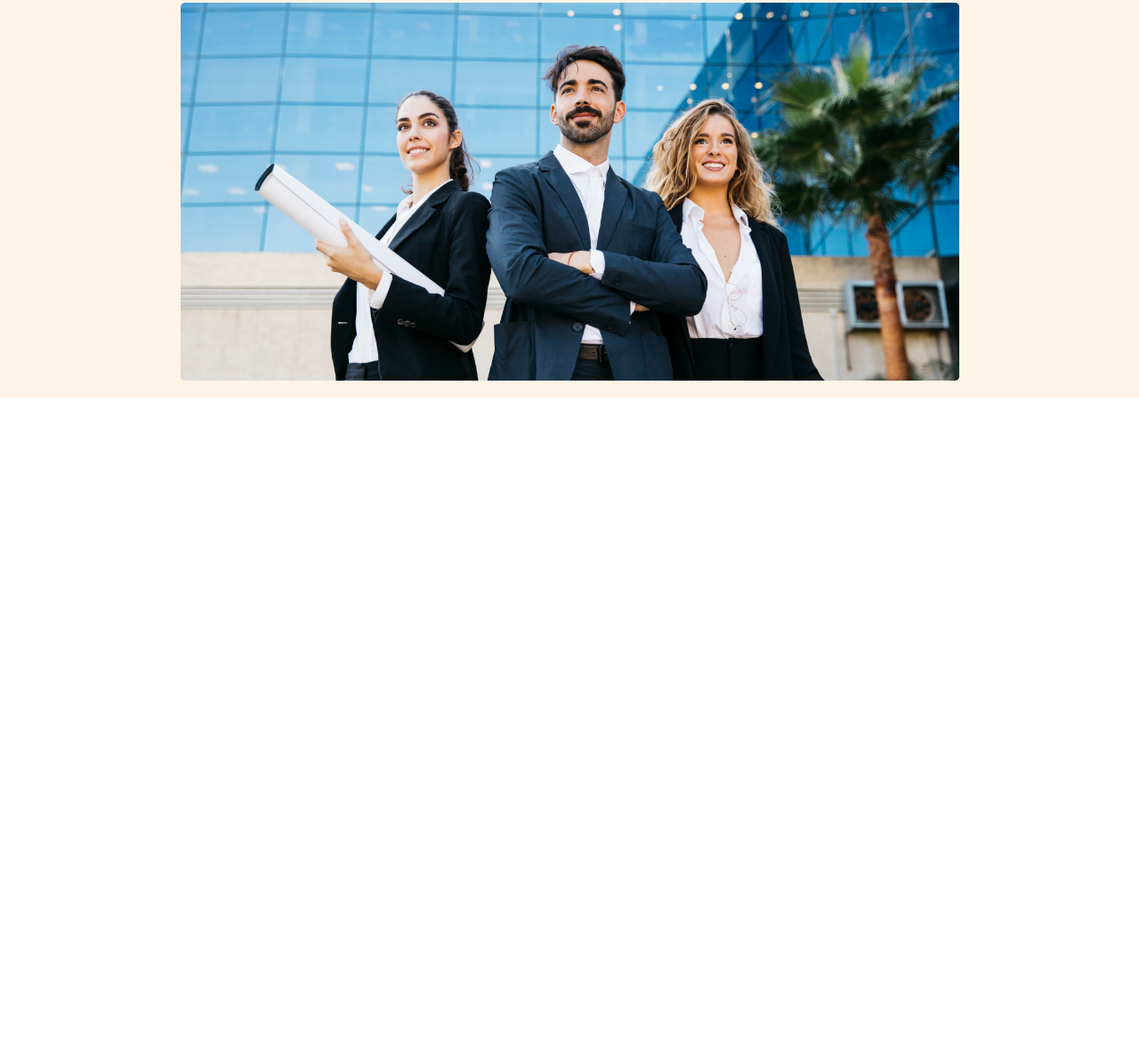
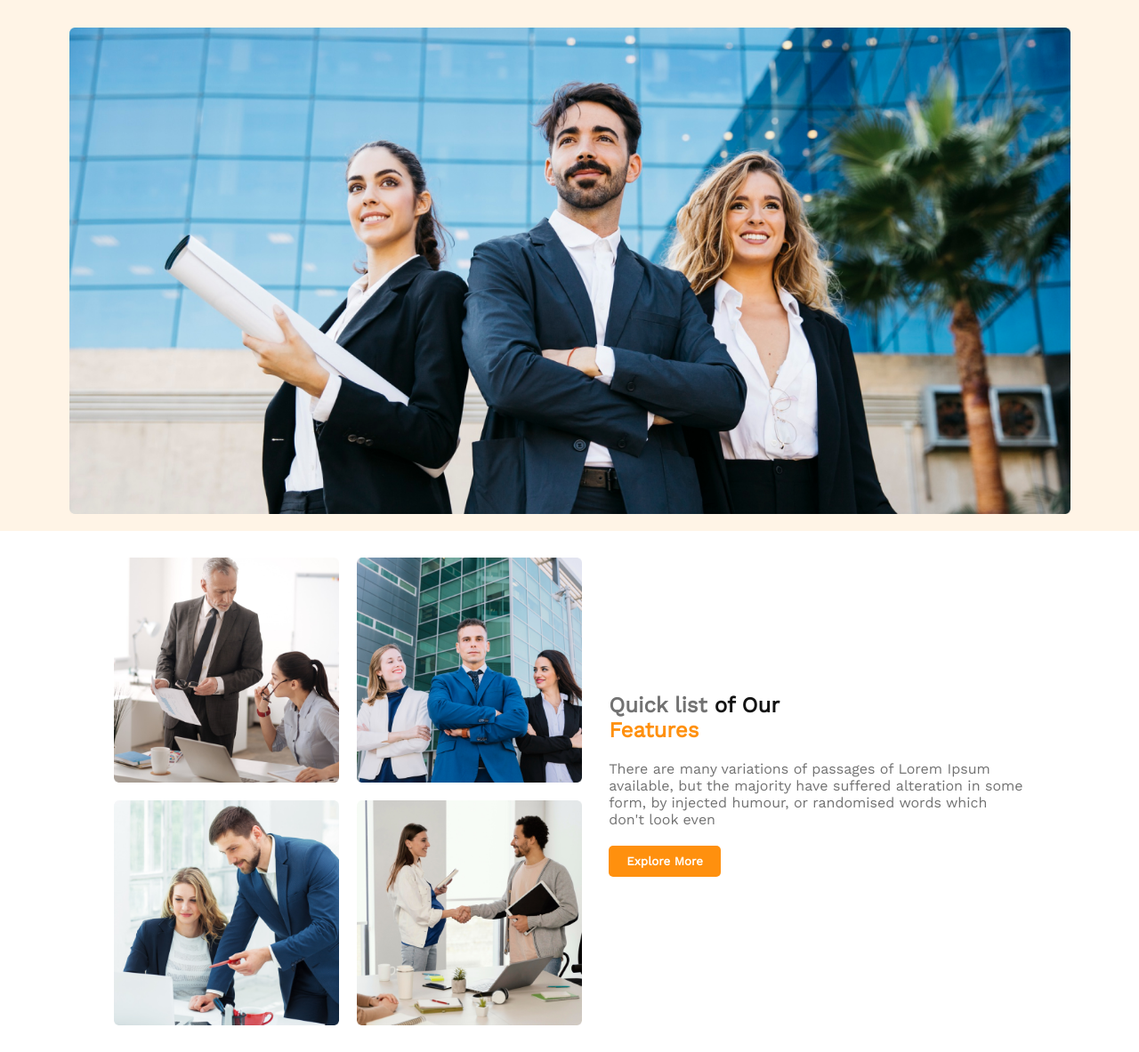
Before and after one commit to tamim964/g3-architects, a plain HTML site: page index.html in a window 1280 px wide. Shown: the part 283-1466 px from the top of the page at 89% size. Before the commit the page ends 800 px from the top, so only its background shows below. Drawn offline with nearby package versions, Linux system fonts and the light colour scheme.

Commit message:
feature done

```diff
--- a/index.html
+++ b/index.html
@@ -6,6 +6,7 @@
     <meta http-equiv="X-UA-Compatible" content="IE=edge">
     <meta name="viewport" content="width=device-width, initial-scale=1.0">
     <title>Document</title>
+    <link href="https://fonts.googleapis.com/css2?family=Work+Sans&display=swap" rel="stylesheet">
     <link rel="stylesheet" href="style.css">
 </head>
 
@@ -25,13 +26,34 @@
             <h1>Brand New Group of Architects</h1>
             <p>There are many variations of passages of Lorem Ipsum available, but the majority have suffered alteration
                 in some form, by injected humour, or randomised words which don't look even</p>
-            <button>Explore More</button>
+            <button class="primary-btn">Explore More</button>
         </div>
         <div class="banner-image">
             <img src="images/banner.png" alt="">
         </div>
     </header>
     <!-- -------header end--------- -->
+    <!-- -----------main start--------- -->
+    <main>
+        <!-- -------feature start------ -->
+        <section class="feature">
+            <div class="feature-img">
+                <img src="images/team1.png" alt="">
+                <img src="images/team2.png" alt="">
+                <img src="images/team3.png" alt="">
+                <img src="images/team4.png" alt="">
+            </div>
+            <div class="feature-description">
+                <div>
+                    <h2><span class="first-span">Quick list</span> <span class="second-span">of Our</span> <span
+                            class="third-span">Features</span> </h2>
+                    <p>There are many variations of passages of Lorem Ipsum available, but the majority have suffered
+                        alteration in some form, by injected humour, or randomised words which don't look even</p>
+                    <button class="primary-btn">Explore More</button>
+                </div>
+            </div>
+        </section>
+    </main>
 
 </body>
 
--- a/style.css
+++ b/style.css
@@ -2,6 +2,7 @@
     margin: 0;
     padding: 0;
     box-sizing: border-box;
+    font-family: 'Work Sans', sans-serif;
 }
 
 /* ----header start-------- */
@@ -36,16 +37,21 @@ button {
     margin-bottom: 15px;
 }
 
-.banner>button {
+p {
+    color: rgba(114, 114, 114, 1);
+}
+
+.primary-btn {
     background-color: #FF900E;
     color: rgba(255, 255, 255, 1);
     border: 0;
     padding: 10px 20px;
     border-radius: 5px;
+    font-weight: 700;
 }
 
 .banner-image {
-    width: 70%;
+    width: 90%;
     margin: 0 auto;
 }
 
@@ -54,6 +60,51 @@ button {
 }
 
 /* ----header end-------- */
+/* -------feature start------- */
+.feature {
+    display: flex;
+    align-items: center;
+    width: 80%;
+    margin: 30px auto 30px auto;
+}
+
+.feature-img {
+    width: 90%;
+    display: grid;
+    grid-template-columns: repeat(2, 1fr);
+    grid-column-gap: 20px;
+    grid-row-gap: 20px;
+    margin-right: 30px;
+}
+
+.feature-img>img {
+    width: 100%;
+}
+
+.feature-description {
+    width: 80%;
+}
+
+.feature-description h2,
+p {
+    margin-bottom: 20px;
+}
+
+.feature-description h2 {
+    width: 60%;
+}
+
+.first-span {
+    color: rgba(114, 114, 114, 1);
+}
+
+.second-span {
+    color: rgba(19, 19, 19, 1);
+}
+
+.third-span {
+    color: rgba(255, 144, 14, 1);
+}
 
 /* -----media query----- */
 @media screen and (max-width:556px) {
@@ -62,4 +113,21 @@ button {
     header nav>ul {
         flex-direction: column;
     }
+
+    .feature {
+        flex-direction: column;
+    }
+
+    .feature-img {
+        display: grid;
+        grid-template-columns: repeat(1, 1fr);
+        width: 100%;
+        margin-right: 0px;
+    }
+
+    .feature-description {
+        width: 100%;
+        margin-top: 20px;
+    }
+
 }
```
